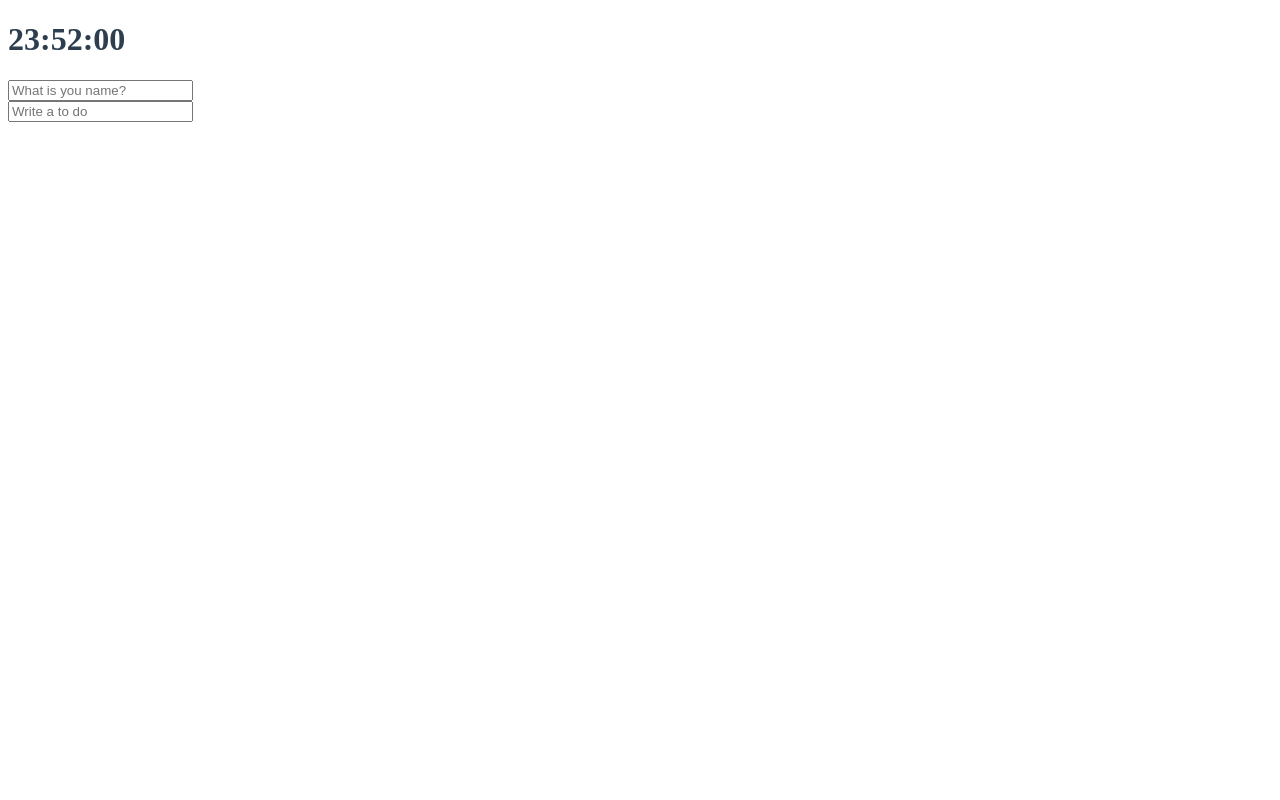
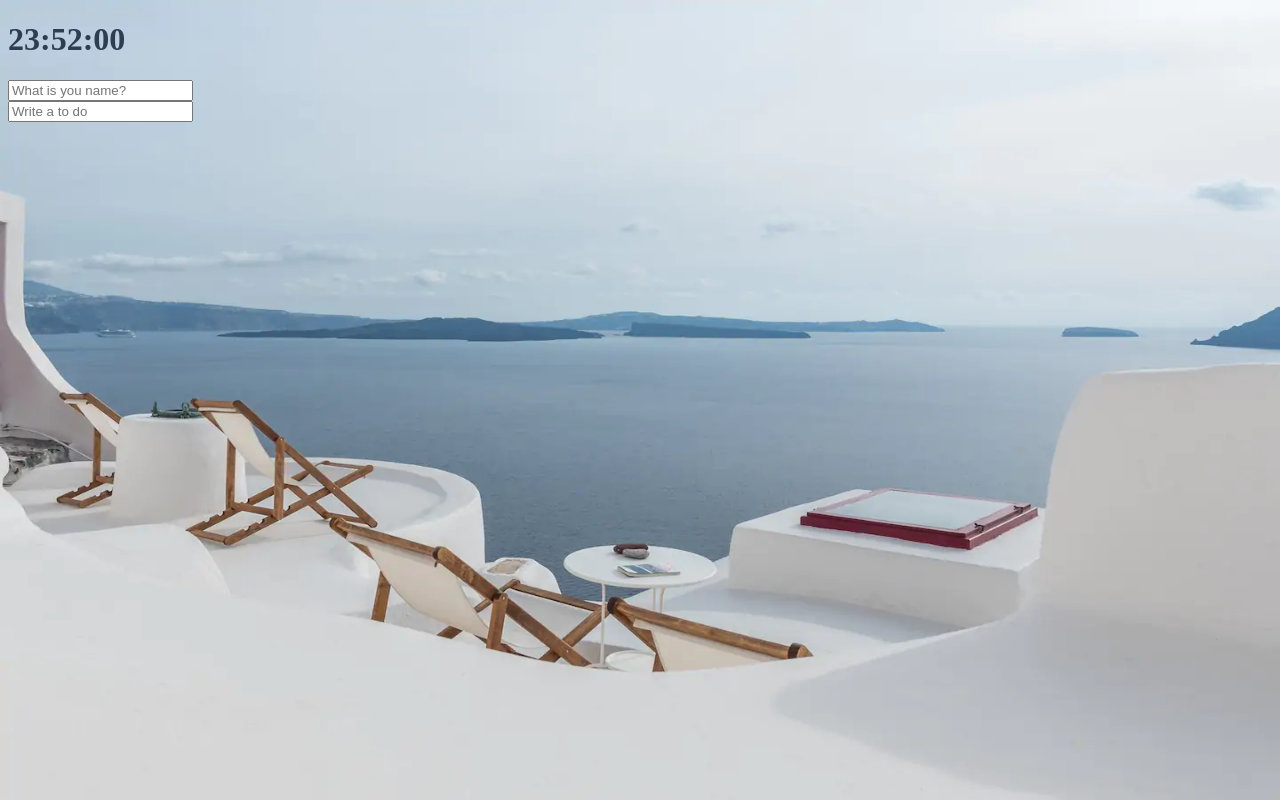
Before and after one commit to haeinjo/Momentum-with-JS, a plain HTML site: page index.html in a window 1280 px wide. Drawn offline with Linux system fonts and the light colour scheme.

Commit message:
Image Background

```diff
--- /dev/null
+++ b/bg.js
@@ -0,0 +1,22 @@
+const body = document.querySelector("body");
+
+const IMG_NUMBER = 3;
+
+function paintImage(imgNumber) {
+    const image = new Image()
+    image.src = `images/${imgNumber + 1}.jpg`;
+    image.classList.add("bgImage");
+    body.appendChild(image);
+}
+
+function genRandom() {
+    const number = Math.floor(Math.random() * IMG_NUMBER);
+    return number;
+}
+
+function init() {
+    const randomNumber = genRandom();
+    paintImage(randomNumber);
+}
+
+init();
--- a/index.css
+++ b/index.css
@@ -18,3 +18,22 @@ body {
 .showing {
     display: block;
 }
+
+@keyframes fadeIn {
+    from {
+        opacity: 0;
+    }
+    to {
+        opacity: 1;
+    }
+}
+
+.bgImage {
+    position: absolute;
+    top: 0;
+    left: 0;
+    width: 100%;
+    height: 100%;
+    z-index: -1;
+    animation: fadeIn 0.5s linear;
+}
--- a/index.html
+++ b/index.html
@@ -22,6 +22,7 @@
     <script src="clock.js"></script>
     <script src="gretting.js"></script>
     <script src="todo.js"></script>
+    <script src="bg.js"></script>
 </body>
 
 </html>
```
Also changed, not shown: images/1.jpg (added), images/2.jpg (added), images/3.jpg (added).
